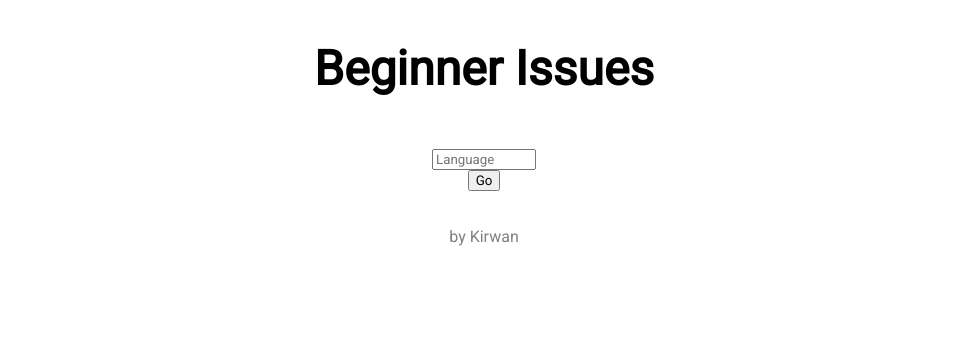
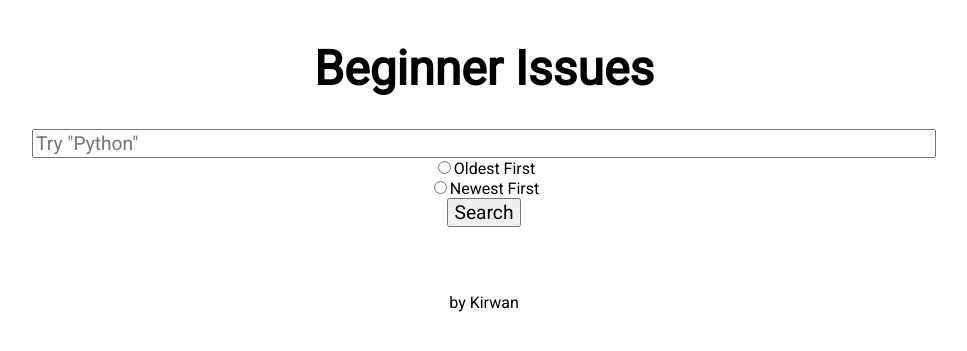
Before and after one commit to KirwanElmsly/beginner-issues, a Flask app: page / in a window 1280 px wide. Shown: the top 351 px of the page, without its empty margins (156-1123 px from the left). Run offline with Flask 2, Linux system fonts and the light colour scheme.

Commit message:
More styling, added a primitive sort by date

```diff
--- a/static/style.css
+++ b/static/style.css
@@ -1,5 +1,27 @@
 * {
     font-family: 'Roboto', sans-serif;
+}
+
+a {
+    color: blue;
+    text-decoration: none;
+}
+
+a:visited {
+    color: blue;
+    text-decoration: none;
+}
+
+a:hover {
+    text-decoration: underline;
+}
+
+body {
+    position: relative;
+    width: 100%;
+    text-align: center;
+    margin: 0px;
+    overflow-x: hidden;
 }
 
 h1 {
@@ -8,22 +30,22 @@ h1 {
     text-align: center;
 }
 
+#content {
+    width: 100%;
+    margin: 0 auto;
+}
+
 #search {
     text-align: center;
 }
 
 #search-text {
-
+    width: 70%;
+    font-size: 1.2em;
 }
 
 #search-button {
-
-}
-
-#content {
-    width: 90%;
-    padding: 20px;
-    margin: 0 auto;
+    font-size: 1.2em;
 }
 
 #results {
@@ -50,11 +72,18 @@ h1 {
 }
 
 #issue-title {
-
+    text-align: left;
 }
 
-#opened-by {
+#subtitle {
+    font-size: 0.7em;
+    text-align: left;
+}
 
+#created-at {
+    font-size: 0.7em;
+    text-align: left;
+    display: inline;
 }
 
 #labels {
@@ -74,10 +103,15 @@ h1 {
     color: black;
     border-radius: 15px;
     padding: 2px 10px;
-
 }
 
 #footer {
+    padding-top: 50px;
+    padding-bottom: 10px;
     text-align: center;
-    color: grey;
+    width: 100%;
 }
+
+.icon {
+
+}
--- a/templates/content.html
+++ b/templates/content.html
@@ -5,7 +5,10 @@
 
     {% block content %}
         <form id="search" action = "/" method="post">
-            <input id="search-text" type="text" name="language" size="12" placeholder="Language"><br><input id="search-button" type = "submit" value = "Go" /></p>
+            <input id="search-text" type="text" name="language" placeholder="Try &quot;Python&quot;" /><br>
+            <input type="radio" name="sort-chrono" value = "ascending"/>Oldest First<br>
+            <input type="radio" name="sort-chrono" value = "descending" />Newest First<br>
+            <input id="search-button" type = "submit" value = "Search" /></p>
         </form>
         <div id="results">{% block results %}{% endblock %}</div>
     {% endblock %}
--- a/templates/layout.html
+++ b/templates/layout.html
@@ -3,15 +3,13 @@
     <head>
         <title>Beginner Issues</title>
         <link rel=stylesheet type=text/css href="{{ url_for('static', filename='style.css') }}">
-        <link href="https://fonts.googleapis.com/css?family=Roboto" rel="stylesheet">
+        <link href="https://fonts.googleapis.com/css?family=Roboto:" rel="stylesheet">
     </head>
     <body>
-        <h1 id="header">Beginner Issues</h1>
+        <h1>Beginner Issues</h1>
         <div id="content">{% block content %}{% endblock %}</div>
         <div id="footer">
-            {% block footer %}
-                by Kirwan
-            {% endblock %}
+            by Kirwan
         </div>
     </body>
 </html>
--- a/templates/results.html
+++ b/templates/results.html
@@ -7,7 +7,7 @@
     {% endblock %}
 
     {% block results %}
-        {% for i in range(1, 9): %}
+        {% for i in range(1, 100): %}
             {% set issue = issues_list[i-1] %}
             <div id="results">
                 <div class="issue">
@@ -15,8 +15,8 @@
                         <div id="issue-title">
                             <a href="{{ issue['html_url']}}">{{ issue['title'] }}</a>
                         </div>
-                        <div id="opened-by">
-                            Opened by <a href="{{ issue['user']['html_url'] }}">{{ issue['user']['login'] }}</a><br>
+                        <div id="subtitle">
+                            Opened by <a href="{{ issue['user']['html_url'] }}">{{ issue['user']['login'] }} - </a>
                         </div>
                     </div>
 
--- a/views.py
+++ b/views.py
@@ -30,7 +30,11 @@ def index():
             if not response.from_cache:
                 sleep(60/SEARCHES_PER_MINUTE)
 
-        issues_sorted = sorted(issues, key=lambda issue: issue['created_at'], reverse=True)
+            if request.form['sort-chrono'] == "ascending":
+                issues_sorted = sorted(issues, key=lambda issue: issue['created_at'], reverse=False)
+            else:
+                issues_sorted = sorted(issues, key=lambda issue: issue['created_at'], reverse=True)
+
 
         return render_template('results.html', issues_list=issues_sorted)
     elif request.method == 'GET':
```
